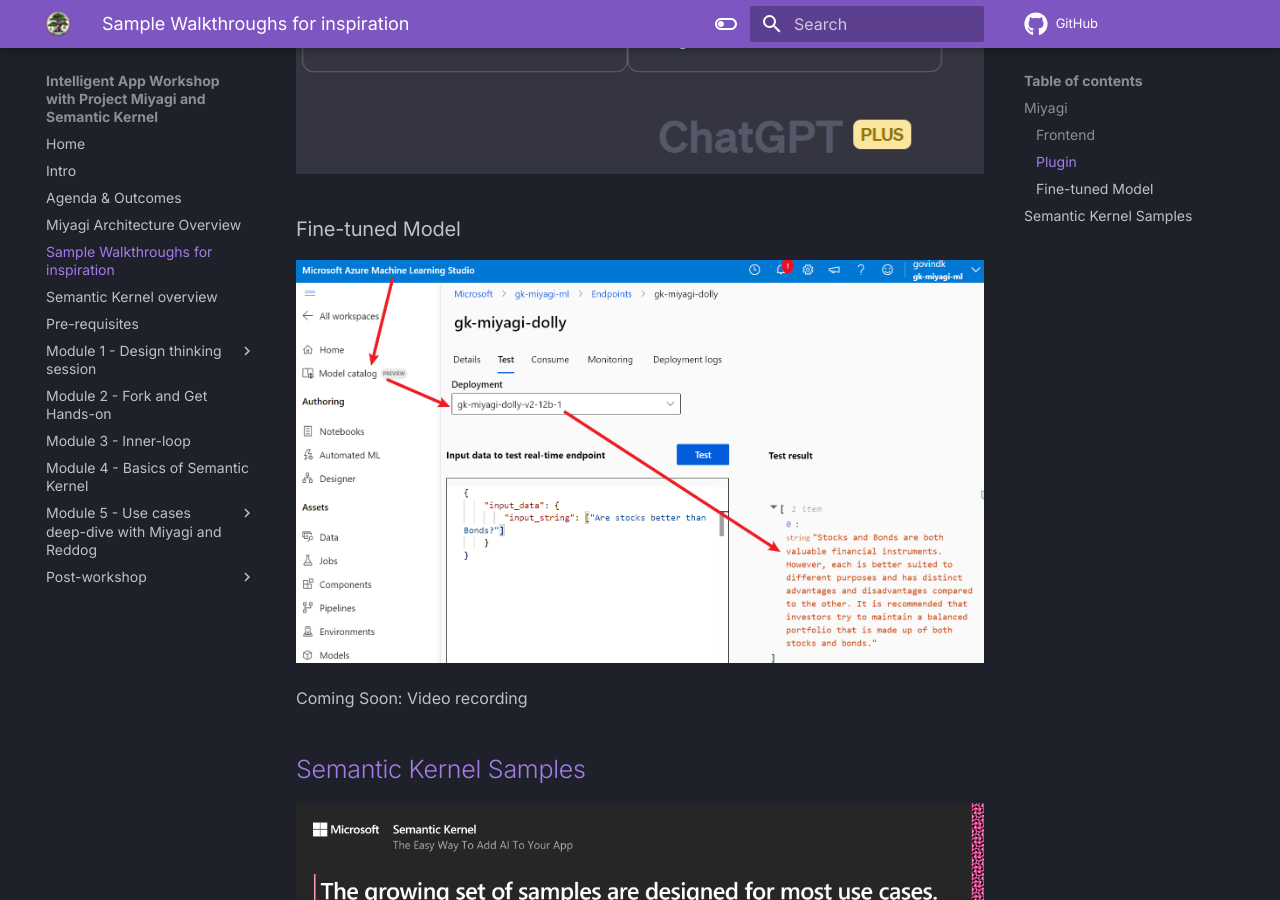
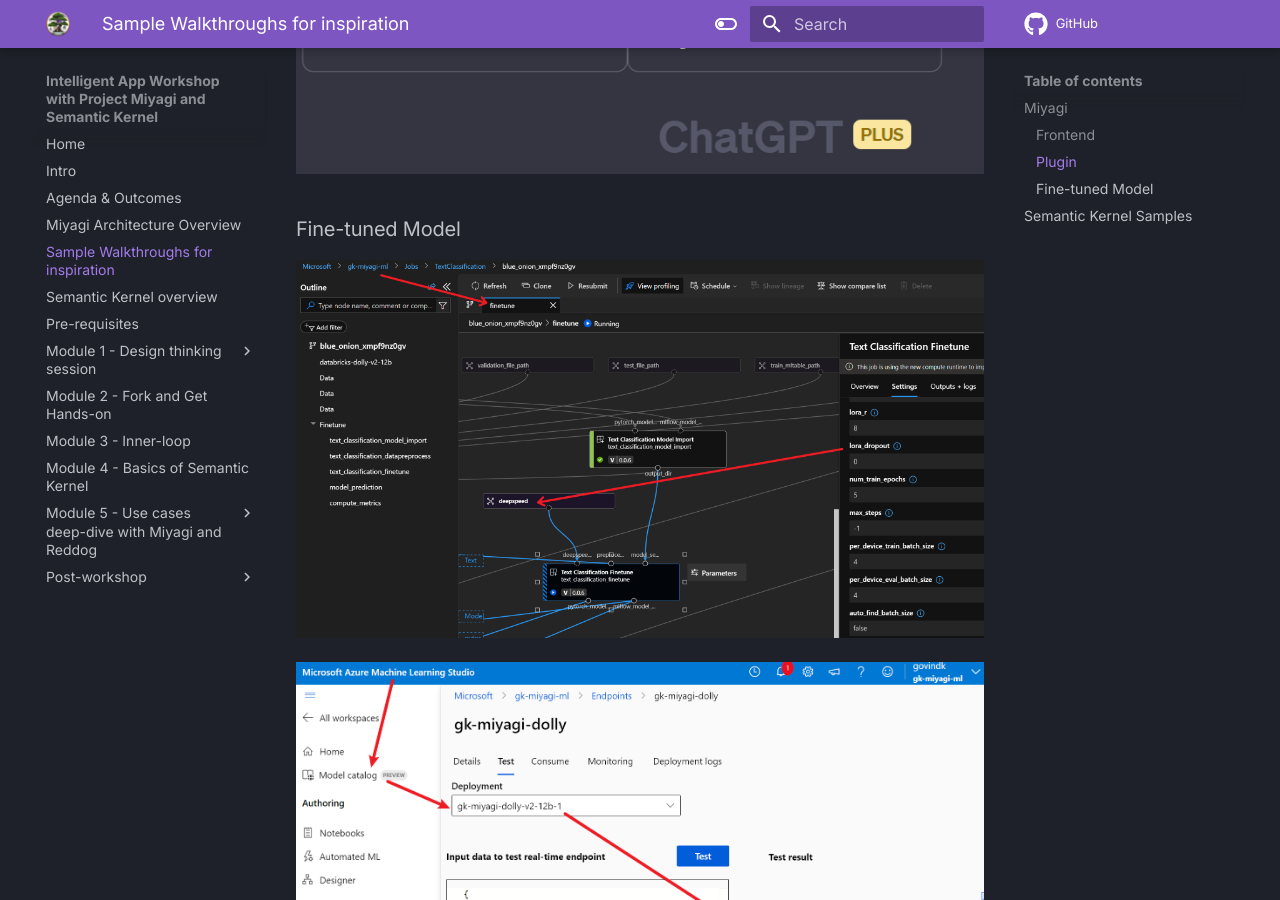
Before and after one commit to Azure/intelligent-app-workshop, an MkDocs documentation site: the page built from docs/wksp/00-intro/samples-walk-through.md, in a window 1280 px wide and 900 px high, scrolled down 1358 px. Built offline with MkDocs 1.6.1 and Material for MkDocs 9.7.7, drawn with Linux system fonts in a browser that asks for light colours; comment, search, counter and statistics services are not loaded.

Commit message:
add aml finetune stages

```diff
--- a/docs/wksp/00-intro/samples-walk-through.md
+++ b/docs/wksp/00-intro/samples-walk-through.md
@@ -13,6 +13,8 @@
 
 ### Fine-tuned Model
 
+![fine-tune](../../assets/images/aml-finetune.png)
+
 ![aml](../../assets/images/aml-miyagi-dolly.png)
 
 Coming Soon: Video recording
```
Also changed, not shown: docs/assets/images/aml-finetune.png (added), docs/assets/images/sk-round-trip.png, 1 other file.
